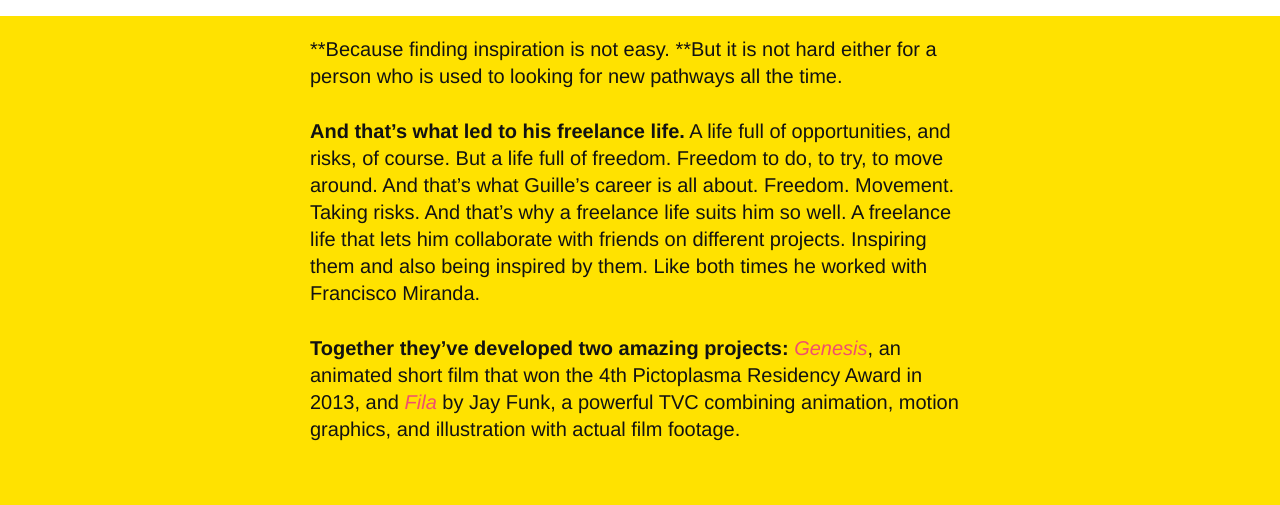
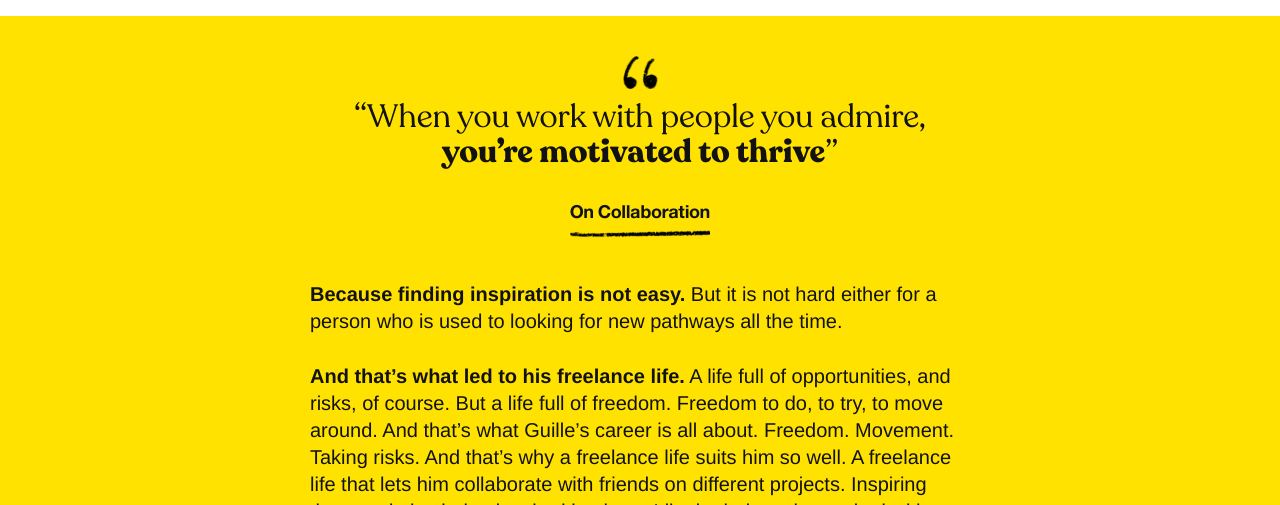
Before and after one commit to macrametv/www.macrame.tv, a Jekyll site: the page built from _posts/2022-10-18-guille-daldovo-•-motion-graphics.md, in a window 1280 px wide and 900 px high, scrolled down 12395 px, cut to the strip 222-727 px from the top of the window. Built offline with Jekyll 4.4.1, drawn with Linux system fonts in a browser that asks for light colours; a script that is not in the unit is left out; comment, search, counter and statistics services are not loaded.

Commit message:
Update Post “2022-10-18-guille-daldovo-•-motion-graphics”

```diff
--- a/_posts/2022-10-18-guille-daldovo-•-motion-graphics.md
+++ b/_posts/2022-10-18-guille-daldovo-•-motion-graphics.md
@@ -141,8 +141,14 @@ sections:
 
     ![](/assets/img/uploads/nevada-mtk.gif)
   section4: >-
-    **Because finding inspiration is not easy. **But it is not hard either for a
-    person who is used to looking for new pathways all the time.
+    > "When you work with people you admire, **you're motivated to thrive**"
+
+    >
+
+    > * On Collaboration
+
+
+    **Because finding inspiration is not easy.** But it is not hard either for a person who is used to looking for new pathways all the time.
 
 
     **And that's what led to his freelance life.** A life full of opportunities, and risks, of course. But a life full of freedom. Freedom to do, to try, to move around. And that's what Guille's career is all about. Freedom. Movement. Taking risks. And that's why a freelance life suits him so well. A freelance life that lets him collaborate with friends on different projects. Inspiring them and also being inspired by them. Like both times he worked with Francisco Miranda.
```
